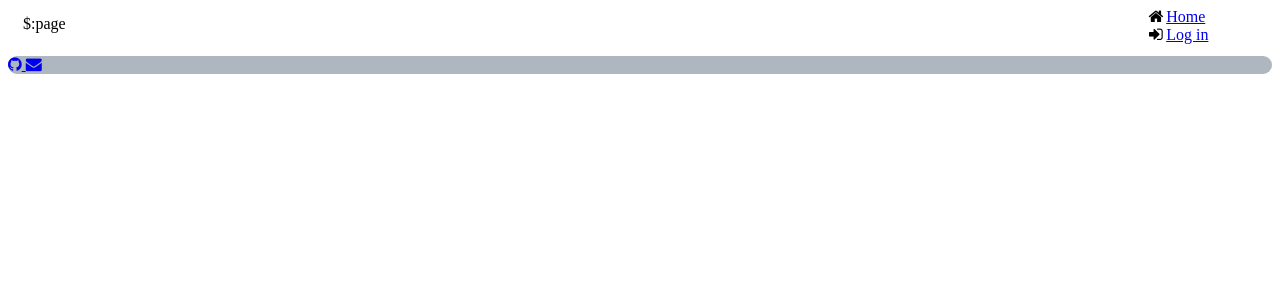
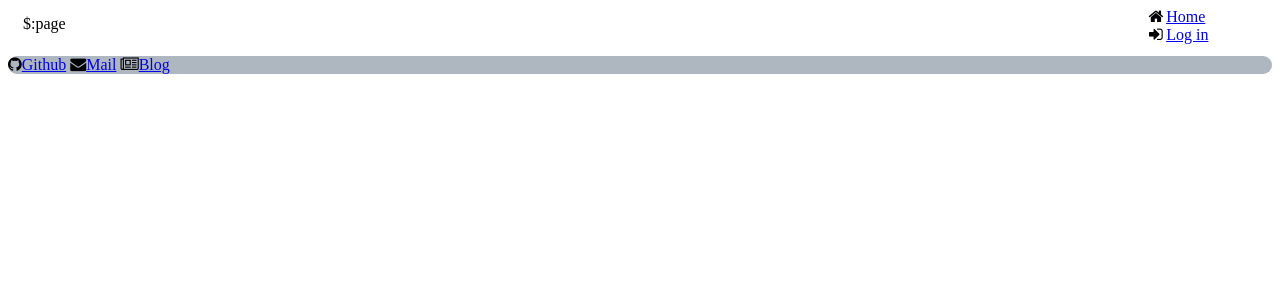
Before and after one commit to OpenDataExpMechanics/platform, a Python web app: template templates/base.html in a window 1280 px wide. Shown: the part 116-416 px from the top of the page. Run offline with Jinja, Linux system fonts and the light colour scheme; the template is opened without the code that fills it, so the values that code supplies are empty.

Commit message:
Add blog to footer

```diff
--- a/templates/base.html
+++ b/templates/base.html
@@ -65,8 +65,11 @@ $:page
 </div>
 
 <div class="contact">
-<a href="https://github.com/OpenDataExpMechanics"><i class="fa fa-github" aria-hidden="true"></i> </a>
-<a href="mailto:opendataexpmechanics@googlegroups.com"><i class="fa fa-envelope" aria-hidden="true"></i> </a>
+<div class="list-group">
+<i class="fa fa-home fa-github" aria-hidden="true"></i><a class="list-group-item" href="https://github.com/OpenDataExpMechanics">Github</a>
+<i class="fa fa-home fa-envelope" aria-hidden="true"></i><a class="list-group-item" href="mailto:opendataexpmechanics@googlegroups.com">Mail</a>
+<i class="fa fa-home fa-newspaper-o " aria-hidden="true"></i><a class="list-group-item" href="https://opendataexpmechanics.github.io/">Blog</a>
+</div>
 </div>
 </body>
 </html>
```
